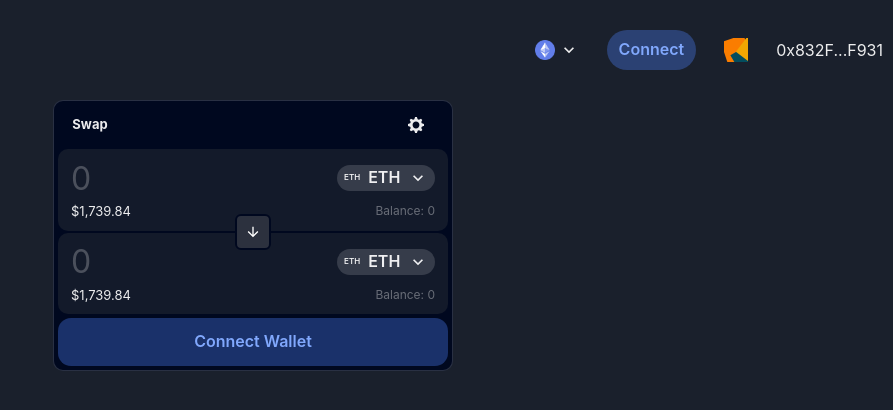
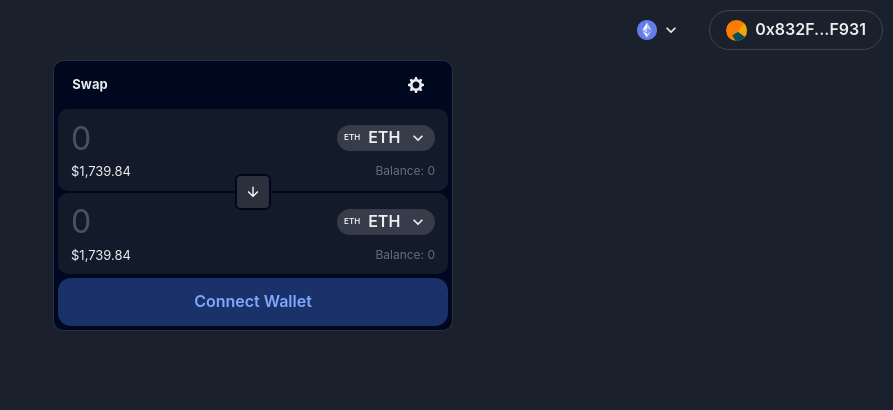
Before and after one commit to gideonnnalue/dex-ui, a React (Vite) app: page / in a window 1280 px wide. Shown: the top 410 px of the page, without its empty margins (387-1280 px from the left). Built offline with nearby package versions, Linux system fonts and the light colour scheme.

Commit message:
fix wallet btn

```diff
--- a/src/components/header/index.tsx
+++ b/src/components/header/index.tsx
@@ -69,15 +69,15 @@ const Header = () => {
             ))}
           </MenuList>
         </Menu>
-        <Button variant="swap-btn" borderRadius={21}>
+        {/* <Button variant="swap-btn" borderRadius={21}>
           Connect
-        </Button>
-        {/* <Button> */}
-          <Circle size={20} overflow="hidden">
+        </Button> */}
+        <Button display="flex" justifyContent="center" gap={2} variant="ghost" borderWidth={1} borderRadius={100}>
+          <Circle size={21} overflow="hidden">
             <UserSvg />
           </Circle>
           <Text>0x832F...F931</Text>
-        {/* </Button> */}
+        </Button>
       </Flex>
     </Flex>
   );
```
